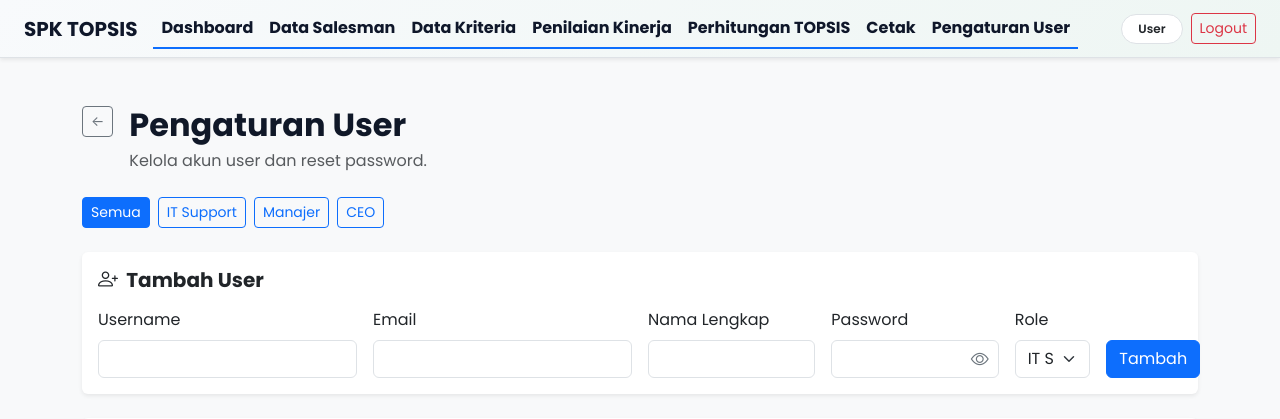
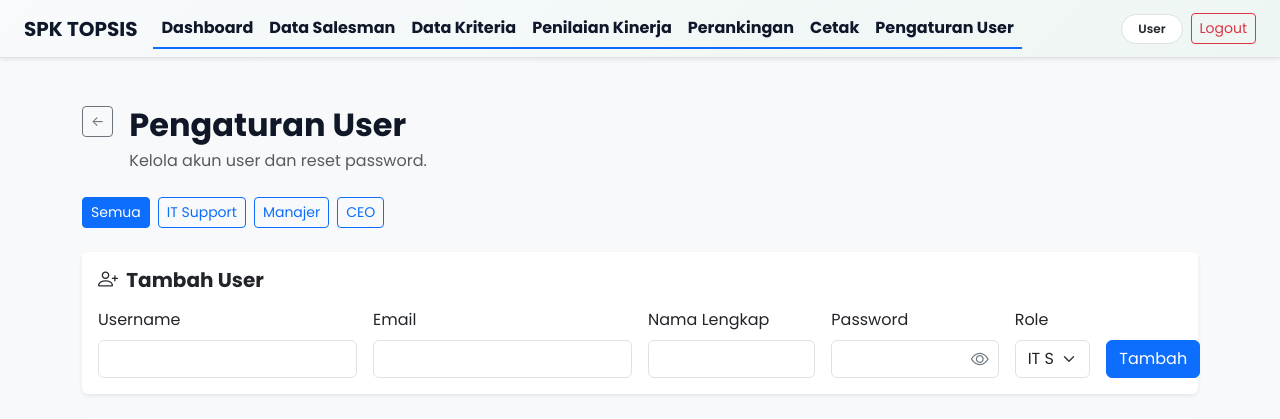
Before and after one commit to putriin/SPK_salesman, a CodeIgniter 4 app: the page made by app/Views/admin/users/index.php in a window 1280 px wide. Shown: the top 419 px of the page. Run offline with PHP 8.4 and a stand-in for CodeIgniter, Linux system fonts and the light colour scheme; the template is opened without the code that fills it, so the values that code supplies are empty; some libraries are stand-ins or nearby versions.

Commit message:
ubah judul navbar perhitungan Topsis to perankingan

```diff
--- a/app/Views/layout/dashboard.php
+++ b/app/Views/layout/dashboard.php
@@ -99,7 +99,7 @@
 
                     <a class="nav-link <?= url_is('perhitungan*') ? 'active' : '' ?>"
                         href="<?= base_url('perhitungan') ?>">
-                        Perhitungan TOPSIS
+                        Perankingan
                     </a>
 
                     <a class="nav-link <?= url_is('cetak*') ? 'active' : '' ?>" href="<?= base_url('cetak') ?>">
```
